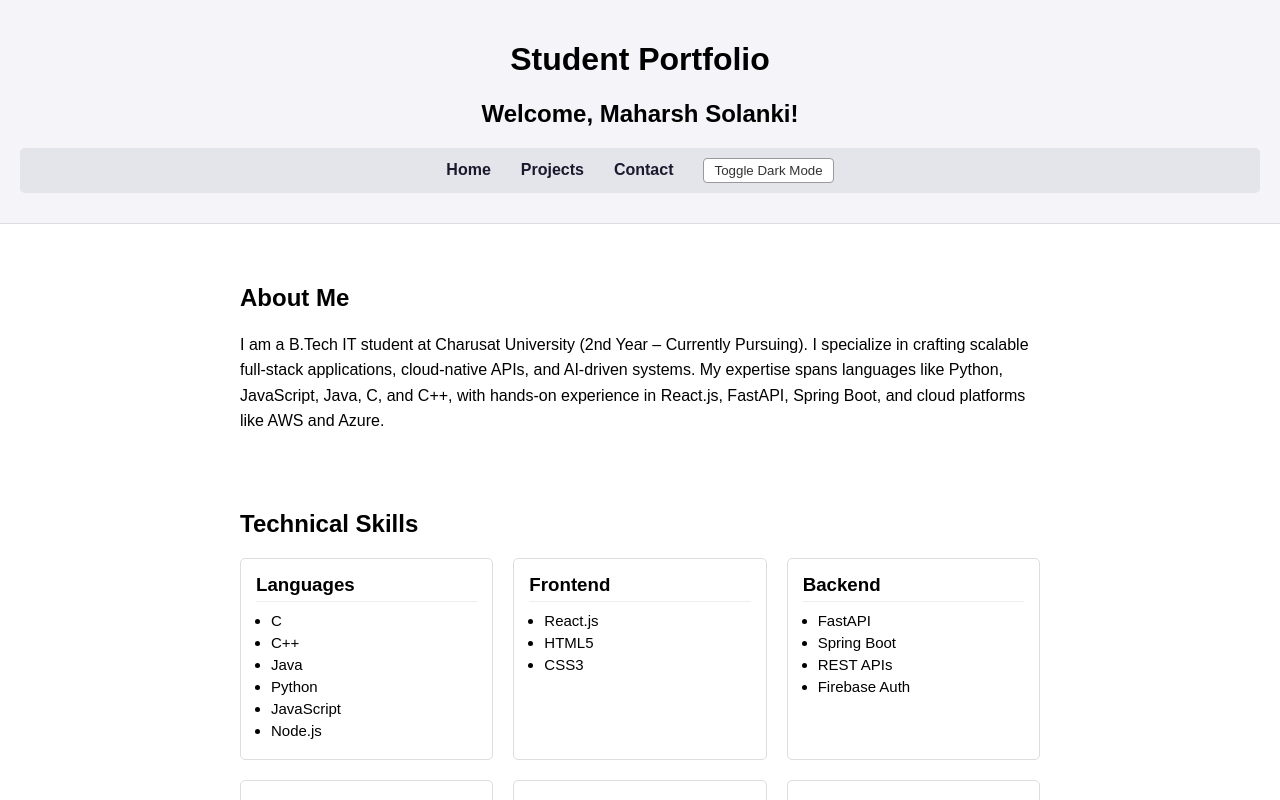
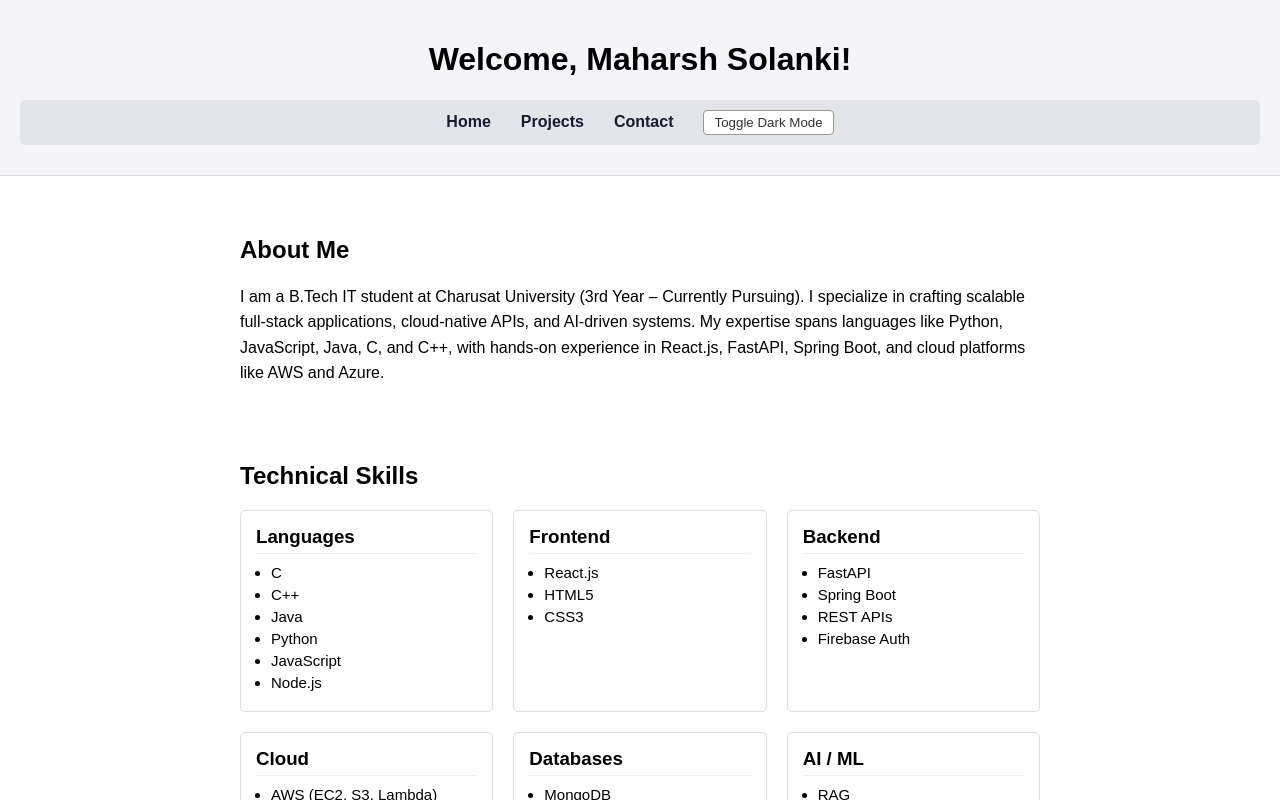
Before and after one commit to maharsh-tech/maharshsolanki-v2, a React (Vite) app: page / in a window 1280 px wide. Shown: the top 800 px of the page. Built offline with nearby package versions, Linux system fonts and the light colour scheme.

Commit message:
Remove 'Student Portfolio' title and update to 3rd year student status

```diff
--- a/src/components/About.jsx
+++ b/src/components/About.jsx
@@ -3,7 +3,7 @@ function About() {
     <section className="about" style={{ padding: '20px 0' }}>
       <h2>About Me</h2>
       <p style={{ lineHeight: '1.6' }}>
-        I am a B.Tech IT student at Charusat University (2nd Year – Currently Pursuing).
+        I am a B.Tech IT student at Charusat University (3rd Year – Currently Pursuing).
         I specialize in crafting scalable full-stack applications, cloud-native APIs, and AI-driven systems.
         My expertise spans languages like Python, JavaScript, Java, C, and C++, with hands-on experience in React.js, FastAPI, Spring Boot, and cloud platforms like AWS and Azure.
       </p>
--- a/src/components/Education.jsx
+++ b/src/components/Education.jsx
@@ -5,7 +5,7 @@ function Education() {
       degree: 'B.Tech in Information Technology',
       period: '2024 – Present',
       location: 'Anand, Gujarat, India',
-      detail: '2nd Year – Currently Pursuing'
+      detail: '3rd Year – Currently Pursuing'
     },
     {
       institution: 'Unique School of Science',
--- a/src/components/Header.jsx
+++ b/src/components/Header.jsx
@@ -3,8 +3,7 @@ import NavBar from './NavBar'
 function Header({ name, darkMode, toggleDarkMode }) {
   return (
     <header>
-      <h1>Student Portfolio</h1>
-      <h2>Welcome, {name}!</h2>
+      <h1>Welcome, {name}!</h1>
       <NavBar darkMode={darkMode} toggleDarkMode={toggleDarkMode} />
     </header>
   );
```
